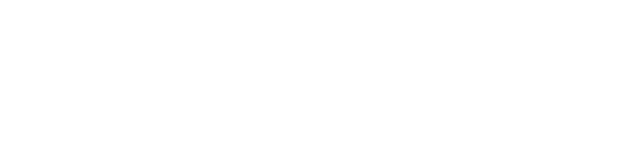
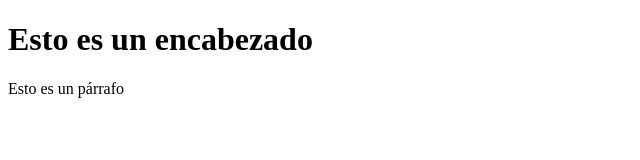
Before and after one commit to aventura0203/aventura0203.github.io, a plain HTML site: page index.html in a window 1280 px wide. Shown: the whole page, without its empty margins (0-640 px from the left). Drawn offline with Linux system fonts and the light colour scheme.

Commit message:
Add stylesheet link and content to index.html

```diff
--- a/index.html
+++ b/index.html
@@ -4,8 +4,10 @@
     <head>
         <meta charset = "UTF-8">
         <title>Untitled Document </title>
+        <link rel = "stylesheet" href = "mystyle.css">
     </head>
     <body>
-
+        <h1>Esto es un encabezado</h1>
+        <p>Esto es un párrafo</p>
     </body>
 </html>
```
